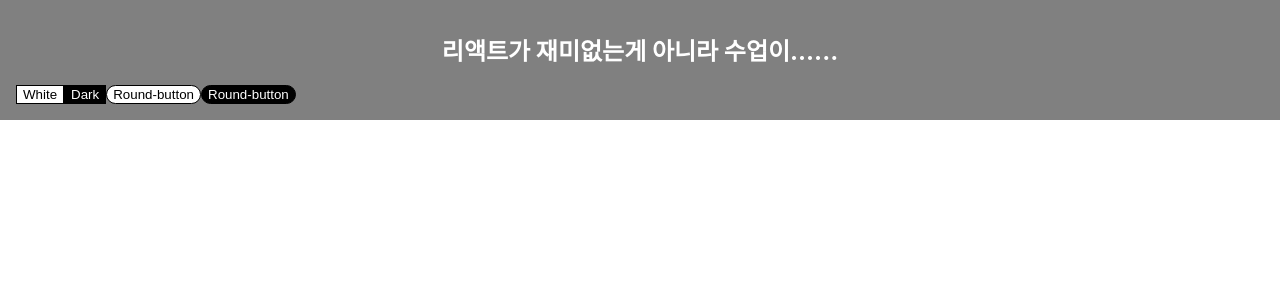
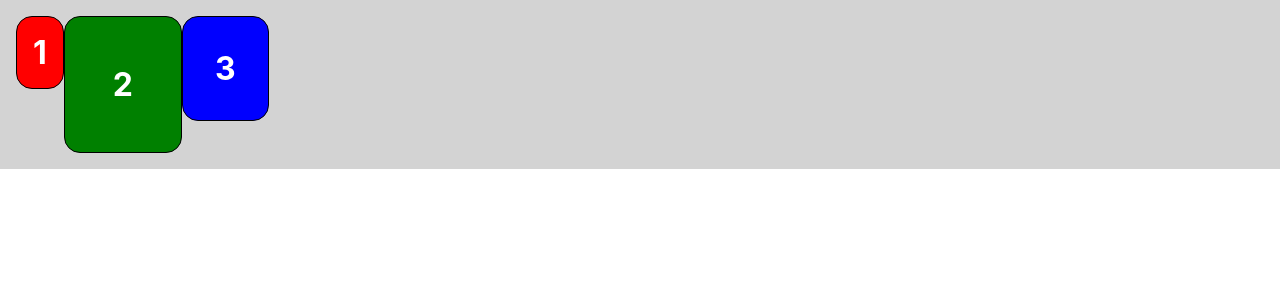
Before and after one commit to Hyoeun01/react-workspace, a React (Create React App) app in the folder my-app/: page / in a window 1280 px wide. Shown: the top 300 px of the page. Built offline with nearby package versions, Linux system fonts and the light colour scheme.

Commit message:
css알아보기 2

```diff
--- /dev/null
+++ b/my-app/src/chapter15/Blocks.jsx
@@ -0,0 +1,58 @@
+import styled from "styled-components";
+
+const Wrapper = styled.div`
+    padding: 1rem;
+    display: flex;
+    flex-direction: row;
+    align-items: flex-start;
+    justify-content: flex-start;
+    background-color: lightgrey;
+`;
+
+const Block = styled.div`
+    padding: ${(props) => props.padding};
+    border: 1px solid black;
+    border-radius: 1rem;
+    background-color: ${(props) => props.backgroundColor};
+    color: white;
+    font-size: 2rem;
+    font-weight: bold;
+    text-align: center;
+`;
+
+const blockItems = [
+    {
+        label: "1",
+        padding: "1rem",
+        backgroundColor: "red",
+    },
+    {
+        label: "2",
+        padding: "3rem",
+        backgroundColor: "green",
+    },
+    {
+        label: "3",
+        padding: "2rem",
+        backgroundColor: "blue",
+    },
+];
+
+function Blocks(props) {
+    return (
+        <Wrapper>
+            {blockItems.map((blockItem) => {
+                return (
+                    <Block
+                        padding={blockItem.padding}
+                        backgroundColor={blockItem.backgroundColor}
+                    >
+                        {blockItem.label}
+                    </Block>
+                );
+            })}
+        </Wrapper>
+    );
+}
+
+export default Blocks;
--- a/my-app/src/chapter15/MainPage1.jsx
+++ b/my-app/src/chapter15/MainPage1.jsx
@@ -20,7 +20,7 @@ const RoundedButton = styled(Button)`
 function MainPage1(props){
     return (
         <Wrapper>
-            <Title> 리액트가 재미없는게 아니라 수업이...... </Title>
+            <Title> 아무리 그래도 이렇게 쓰면 안되겠지 </Title>
             <Button>White</Button>
             <Button dark>Dark</Button>
 
--- a/my-app/src/index.js
+++ b/my-app/src/index.js
@@ -39,6 +39,7 @@ import WelcomeDialog from './chapter13/WelcomeDialog';
 import ProfileCard from './chapter13/ProfileCard';
 import DarkOrLight from './chapter14/DarkOrLight';
 import MainPage1 from './chapter15/MainPage1';
+import Blocks from './chapter15/Blocks';
 
 
 
@@ -81,8 +82,8 @@ const root = ReactDOM.createRoot(document.getElementById('root'));
       {/* <WelcomeDialog /> */}
       {/* <ProfileCard /> */}
       {/* <DarkOrLight /> */}
-      <MainPage1 />
-
+      {/* <MainPage1 /> */}
+    <Blocks />
     </React.StrictMode>
   );
   //  },1000);
```
